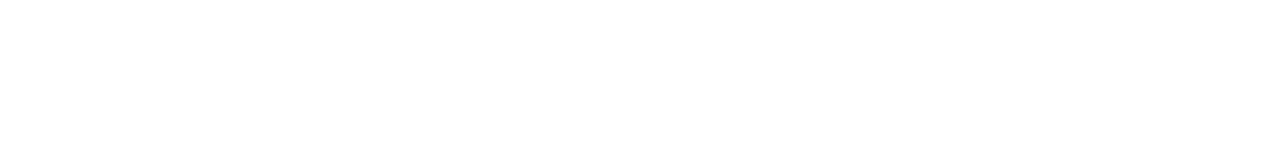
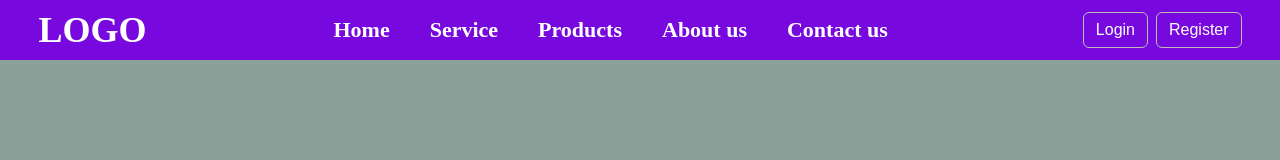
Before and after one commit to ravendrasingh000/Responsive-Navbar, a plain HTML site: page index.html in a window 1280 px wide. Drawn offline with Linux system fonts and the light colour scheme.

Commit message:
simple create navbar all things

```diff
--- a/index.html
+++ b/index.html
@@ -1,13 +1,44 @@
 <!DOCTYPE html>
 <html lang="en">
-<head>
-    <meta charset="UTF-8">
-    <meta name="viewport" content="width=device-width, initial-scale=1.0">
+  <head>
+    <meta charset="UTF-8" />
+    <meta name="viewport" content="width=device-width, initial-scale=1.0" />
     <title>Navbar</title>
-    <link rel="stylesheet" href="style.css">
+    <link
+      rel="stylesheet"
+      href="https://cdnjs.cloudflare.com/ajax/libs/font-awesome/6.7.2/css/all.min.css"
+      integrity="sha512-Evv84Mr4kqVGRNSgIGL/F/aIDqQb7xQ2vcrdIwxfjThSH8CSR7PBEakCr51Ck+w+/U6swU2Im1vVX0SVk9ABhg=="
+      crossorigin="anonymous"
+      referrerpolicy="no-referrer"
+    />
+    <link rel="stylesheet" href="style.css" />
     <script src="script.js" defer></script>
-</head>
-<body>
+  </head>
+  <body>
+    <header>
+      <nav>
+        <div class="nav-logo">
+          <h1>LOGO</h1>
+        </div>
 
-</body>
+        <div class="nav-links">
+          <ul>
+            <li>Home</li>
+            <li>Service</li>
+            <li>Products</li>
+            <li>About us</li>
+            <li>Contact us</li>
+          </ul>
+        </div>
+
+        <div class="nav-btn">
+          <img src="user.webp">
+          <button>Login</button>
+          <button>Register</button>
+          <i class="fa-solid fa-bars"></i>
+          <i class="fa-solid fa-circle-xmark"></i>
+        </div>
+      </nav>
+    </header>
+  </body>
 </html>
--- a/style.css
+++ b/style.css
@@ -0,0 +1,71 @@
+*{
+    padding: 0;
+    margin: 0;
+    box-sizing: border-box;
+}
+
+body{
+    background-color: rgb(138, 161, 154);
+}
+
+header{
+    width: 100%;
+    height: 60px;
+    background-color: rgb(119, 9, 223);
+    color: white;
+    display: flex;
+    align-items: center;
+}
+
+h1{
+    font-size: 36px;
+}
+
+nav{
+    display: flex;
+    justify-content: space-between;
+    align-items: center;
+    width: 94%;
+    margin: 0 auto;
+}
+
+.nav-links li{
+    display: inline-block;
+    margin: 0 18px;
+    font-size: 22px;
+    cursor: pointer;
+    font-weight: 600;
+}
+
+.nav-links li:hover{
+    text-decoration: underline;
+    text-underline-offset: 4px;
+}
+
+button{
+    padding: 8px 12px;
+    border-radius: 6px;
+    background-color: transparent;
+    border: 1px solid rgb(190, 186, 186);
+    color: white;
+    font-size: 16px;
+    margin-left: 8px;
+}
+
+img{
+    width: 35px;
+    border-radius: 50%;
+    display: none;
+}
+
+.nav-btn{
+    display: flex;
+    align-items: center;
+    justify-content: center;
+}
+
+.nav-btn i{
+    font-size: 35px;
+    margin: 0 6px;
+    display: none;
+}
```
Also changed, not shown: user.webp (added).
